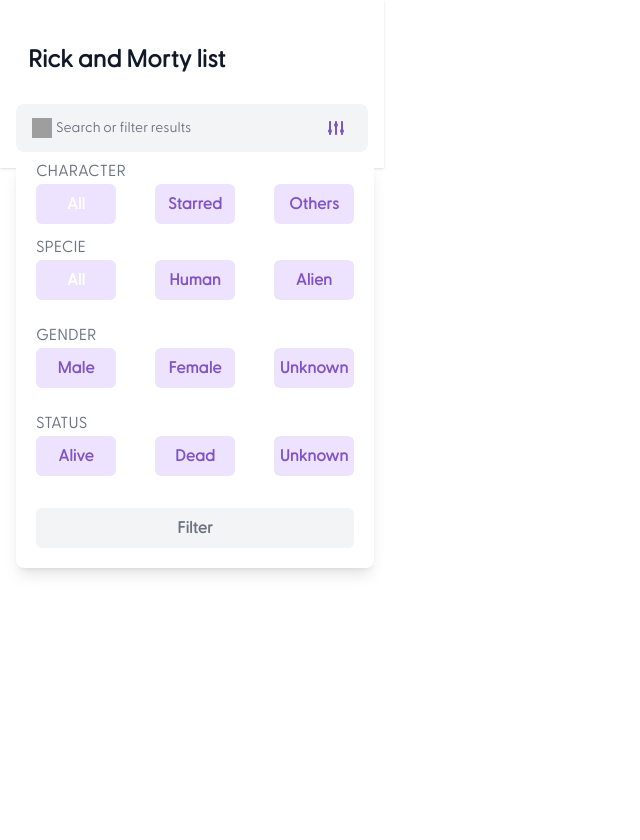
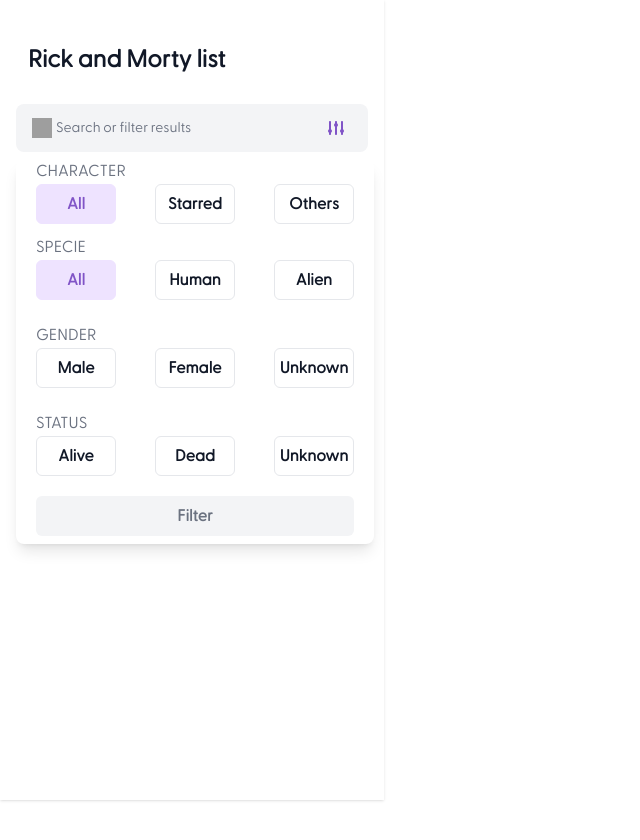
Before and after one commit to linaf21/RickMortySearch, a React (Create React App) app: page / in a window 1280 px wide. Both pictures are taken after a click on the button 336 px from the left and 128 px from the top of the page. Shown: the whole page, without its empty margins (0-640 px from the left). Before the commit the page ends 800 px from the top, so only its background shows below. Built offline with nearby package versions, Linux system fonts and the light colour scheme; no server answers; grey boxes are pictures that could not be loaded.

Commit message:
Ajustes de estilos e implementación de limpieza de filtros

```diff
--- a/src/components/sideMenuComponents/SideMenu.tsx
+++ b/src/components/sideMenuComponents/SideMenu.tsx
@@ -8,6 +8,8 @@
 import { useLocation } from 'react-router';
 import { FilterComponent } from './filter/FilterComponent';
 import { MCharacter } from '../../models/CharacterModel';
+import ArrowBackIcon from '@mui/icons-material/ArrowBack';
+import { Divider } from '@mui/material';
 
 export const SideMenu = () => {
 
@@ -150,34 +152,62 @@
     setTotalFilters(cont);
   }, [selectedFilters]);
 
-
-
   return (
     <>
       {loading ? (<LoadingComponent />) : (
         <>
           <aside
             id="default-sidebar"
-            className={`top-0 relative left-0 z-40 w-full h-screen md:w-96 md:h-auto md:relative ${showFilterModal ? "hidden md:flex" : "md:flex"} ${hideSideMenu ? "hidden md:flex" : loading ? "md:flex" : ""
+            className={`top-0 relative asideValues left-0 z-40 w-full md:w-96 md:relative ${showFilterModal ? "hidden md:flex" : "md:flex"} ${hideSideMenu ? "hidden md:flex" : loading ? "md:flex" : ""
               }`}
             aria-label="Sidebar"
           >
-            <div className="h-full w-96 px-4 py-4 overflow-y-auto shadow">
+            <div className="h-full md:w-96 px-4 py-4 overflow-y-auto shadow">
+
               <div className='px-3 py-7'>
                 <span className="text-primary-700 text-2xl font-greycliff font-extrabold">Rick and Morty list</span>
               </div>
+
               <SearchBar setShowFilterModal={setShowFilterModal} showFilterModal={showFilterModal} />
+
               {isFilterSelected && (
-                <div className='flex w-full flex-wrap justify-between py-6 px-5 '>
-                  <span className='text-primary-800 text-base font-greycliff font-semibold leading-none'>{filteredCharacters.length + filteredStarredCharacters.length} {(filteredCharacters.length + filteredStarredCharacters.length) > 1 ? "Results" : "Result"}</span>
-                  <div className={`h-6 ${totalFilters > 1 ? "w-20" : "w-16"} rounded-2xl bg-primary-900 items-center justify-center flex`}>
-                    <span className='text-primary-350 text-base font-greycliff font-semibold leading-none'>{totalFilters} {totalFilters > 1 ? "Filters" : "Filter"}</span>
+                <div className="md:hidden w-full flex justify-between py-6 px-5">
+                  <button
+                    onClick={() => setShowFilterModal(!showFilterModal)}
+                    className="md:hidden text-primary-700 flex flex-wrap w-1/5"
+                  >
+                    <ArrowBackIcon className="text-primary-250 h-6 w-5 mb-5" />
+                  </button>
+                  <div className='w-7/10'>
+                    <span className="text-primary-700 text-base font-greycliff font-extrabold">Advanced search</span>
+                  </div>
+
+                  <div className='w-1/6'>
+                    <button
+                      onClick={() => setShowFilterModal(!showFilterModal)}
+                      className="md:hidden text-primary-700 flex flex-wrap w-1/5"
+                    >
+                      <span className="text-primary-250 text-base font-greycliff font-extrabold w-9/10">Done</span>
+                    </button>
                   </div>
                 </div>
               )}
+
+              {isFilterSelected && (
+                <div className='px-2 md:pt-4'>
+                  <Divider className='bg-primary-600 md:hidden flex' />
+                  <div className='flex w-full flex-wrap justify-between py-4 px-5 '>
+                    <span className='text-primary-800 text-base font-greycliff font-semibold leading-none'>{filteredCharacters.length + filteredStarredCharacters.length} {(filteredCharacters.length + filteredStarredCharacters.length) > 1 ? "Results" : "Result"}</span>
+                    <div className={`h-6 ${totalFilters > 1 ? "w-20" : "w-16"} rounded-2xl bg-primary-900 items-center justify-center flex`}>
+                      <span className='text-primary-350 text-base font-greycliff font-semibold leading-none'>{totalFilters} {totalFilters > 1 ? "Filters" : "Filter"}</span>
+                    </div>
+                  </div>
+                  <Divider className='bg-primary-600 md:hidden flex' />
+                </div>
+
+              )}
               {filteredStarredCharacters.length > 0 && (
                 <CharacterList title='STARRED CHARACTERS' characterList={filteredStarredCharacters} isStarred={true} characterNumber={starredNumber} />
-
               )}
               {filteredCharacters.length > 0 && (
                 <CharacterList title='CHARACTERS' characterList={filteredCharacters} isStarred={false} characterNumber={charactersNumber} />
--- a/src/components/sideMenuComponents/characterList/CharacterList.tsx
+++ b/src/components/sideMenuComponents/characterList/CharacterList.tsx
@@ -28,7 +28,7 @@
   });
 
   return (
-    <div className={` ${isStarred ? 'pt-8' : 'pt-2'} ${isStarred ? 'pb-3' : 'pb-2'} px-2`}>
+    <div className={` ${isStarred ? 'pt-8' : 'pt-3'} ${isStarred ? 'pb-3' : 'pb-2'} px-2`}>
       {characterList.length > 0 && (
         <>
           <div className='flex justify-between items-center'>
--- a/src/components/sideMenuComponents/filter/FilterComponent.tsx
+++ b/src/components/sideMenuComponents/filter/FilterComponent.tsx
@@ -1,7 +1,6 @@
 import React, { useContext, useState } from 'react'
 import { FilterType } from '../filterType/FilterType'
 import ArrowBackIcon from '@mui/icons-material/ArrowBack';
-import CharactersContext from '../../../context/CharactersProvider';
 
 
 interface FilterProps {
@@ -44,7 +43,16 @@
   const applyFilters = () => {
     setSelectedFilters(localSelectedFilters);
     setShowFilterModal(false);
+  };
 
+  const cleanFilters = () => {
+    setSelectedFilters({
+      character: "All",
+      specie: "All",
+      gender: "",
+      status: "",
+    });
+    setShowFilterModal(false);
   };
 
   return (
@@ -111,9 +119,14 @@
               />
             </div>
           </div>
-          <button onClick={applyFilters} className={`${isFilterSelected ? "bg-primary-200" : "bg-primary-450"} h-10 w-full my-5 rounded-md hover:scale-105 transform transition-transform`}>
+          <button onClick={applyFilters} className={`${isFilterSelected ? "bg-primary-200" : "bg-primary-450"} h-10 w-full my-2 rounded-md hover:scale-105 transform transition-transform`}>
             <span className={`${isFilterSelected ? "text-primary-50" : "text-primary-500"}  text-base font-greycliff font-semibold`}>Filter</span>
           </button>
+          {isFilterSelected && (
+            <button onClick={cleanFilters} className="bg-primary-450 h-10 w-full mb-2 rounded-md hover:scale-105 transform transition-transform">
+              <span className="text-primary-500 text-base font-greycliff font-semibold">Clean filters</span>
+            </button>
+          )}
         </div>
       </div>
     </div>
--- a/src/components/sideMenuComponents/filterType/FilterType.tsx
+++ b/src/components/sideMenuComponents/filterType/FilterType.tsx
@@ -1,4 +1,4 @@
-import React from 'react';
+import React, { useState, useEffect } from 'react';
 
 interface Option {
   name: string;
@@ -16,17 +16,33 @@
   options,
   selectedFilter,
   onFilterChange }: FilterTypeProps) => {
+  const [localSelectedOption, setLocalSelectedOption] = useState(selectedFilter);
+
+  useEffect(() => {
+    setLocalSelectedOption(selectedFilter);
+  }, [selectedFilter]);
+
   return (
     <div className='w-full flex flex-wrap justify-between'>
-      <span className='text-primary-500 text-base font-greycliff font-normal w-full'>{filterType.toLocaleUpperCase()}</span>
+      <span className='text-primary-500 text-base font-greycliff font-normal w-full'>
+        {filterType.toLocaleUpperCase()}
+      </span>
       {options.map((option, index) => (
         <button
-          key={index}
-          className={`md:mt-0 mt-2 bg-primary-150 h-10 w-24 md:w-20 rounded-md hover:scale-105 transform transition-transform ${selectedFilter === option.name ? 'bg-primary-150' : ''}`}
-          onClick={() => onFilterChange(filterType, option.name)}
+        key={index}
+        className={`md:mt-0 mt-2 h-10 w-24 md:w-20 rounded-md hover:scale-105 transform transition-transform ${localSelectedOption === option.name ? 'bg-primary-150' : 'bg-primary-50'} border-1px ${localSelectedOption === option.name ? 'border-primary-150' : 'border-primary-600'}`}
+        onClick={() => {
+          onFilterChange(filterType, option.name);
+          setLocalSelectedOption(option.name);
+        }}
+      >
+        <span
+          className={`text-base font-greycliff font-semibold ${localSelectedOption === option.name ? 'text-primary-200' : 'text-primary-700'
+            }`}
         >
-          <span className={`text-primary-200 text-base font-greycliff font-semibold ${selectedFilter === option.name ? 'text-white' : ''}`}>{option.name}</span>
-        </button>
+          {option.name}
+        </span>
+      </button>
       ))}
     </div>
   );
--- a/src/index.css
+++ b/src/index.css
@@ -14,13 +14,13 @@
 
 /* Track */
 ::-webkit-scrollbar-track {
-  background: #E5E7EB;
+  background: #e5e7eb;
   border-radius: 5px;
 }
 
 /* Handle */
 ::-webkit-scrollbar-thumb {
-  background: #9CA3AF;
+  background: #9ca3af;
   border-radius: 5px;
 }
 
@@ -31,10 +31,20 @@
 
 /* Estilos para el botón en el SearchBar */
 button.open-filter-button {
-  z-index: 50; /* Ajusta el valor según sea necesario */
+  z-index: 50;
 }
 
 /* Estilos para el modal en FilterComponent */
 .filter-modal {
-  z-index: 100; /* Ajusta el valor según sea necesario */
+  z-index: 100;
 }
+
+.border-1px {
+  border-width: 1px;
+}
+
+.asideValues {
+  height: 100vh;
+  min-height: 100vh;
+  max-height: 100vh;
+}
```
